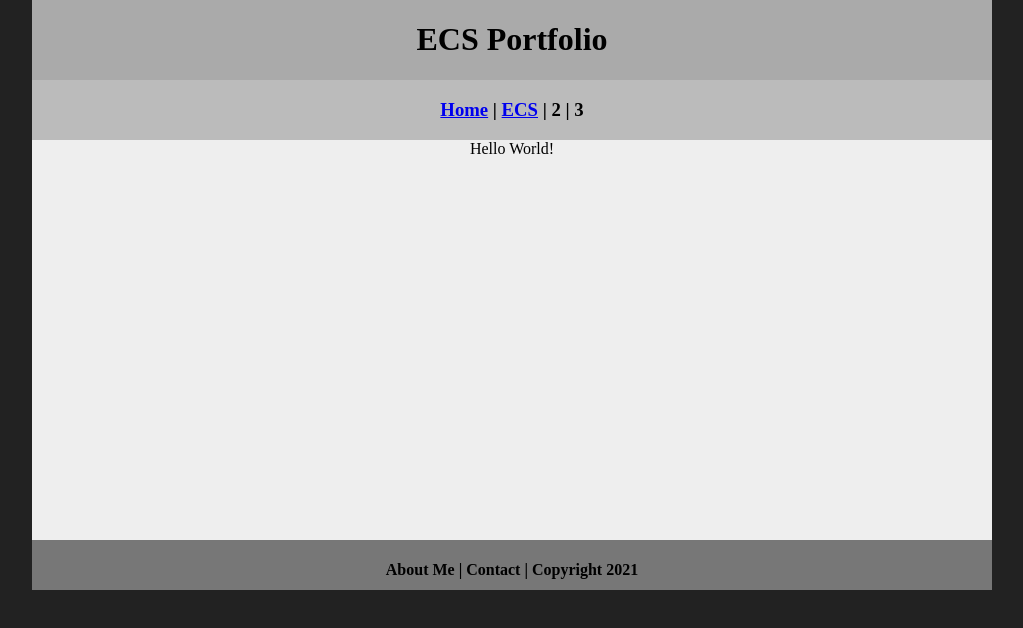
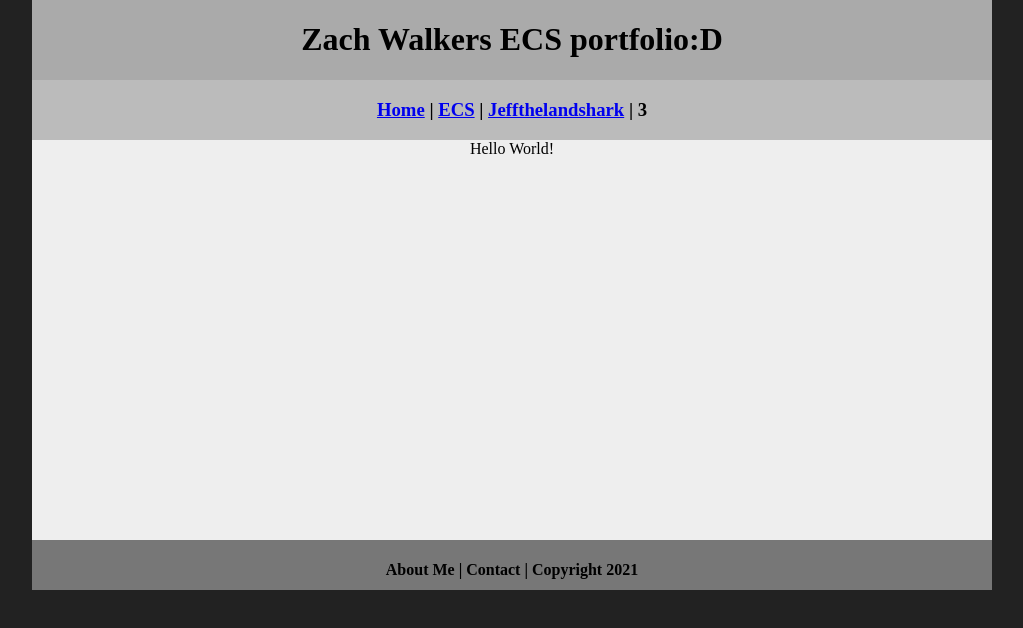
Before and after one commit to Heim-g/computer-science-portfolio, a plain HTML site: page index.html in a window 1280 px wide. Shown: the whole page, without its empty margins (128-1151 px from the left). Drawn offline with Linux system fonts and the light colour scheme.

Commit message:
Update index.html

```diff
--- a/index.html
+++ b/index.html
@@ -9,10 +9,10 @@
 <body>
 <div class="container">
   <div class="header">
-  	<h1>ECS Portfolio</h1>
+  	<h1>Zach Walkers ECS portfolio:D</h1>
   </div>
   <div class="nav">
-    <h3><a href="index.html">Home</a> | <a href="ecs/index.html">ECS</a> | 2 | 3</h3>
+    <h3><a href="index.html">Home</a> | <a href="ecs/index.html">ECS</a> | <a href="jeffthelandshark/index.html">Jeffthelandshark</a> | 3</h3>
   </div>
   <div class="content">Hello World!</div>
   <div class="footer">
```
